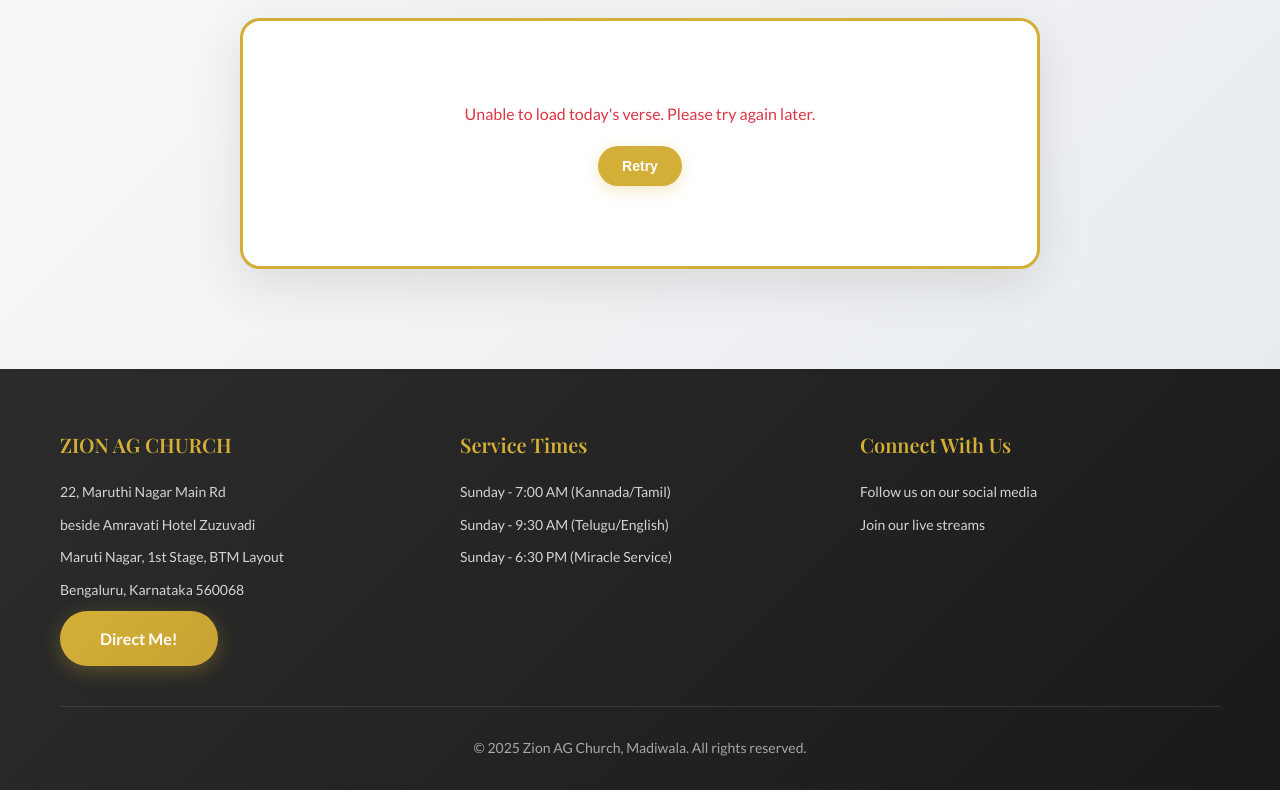
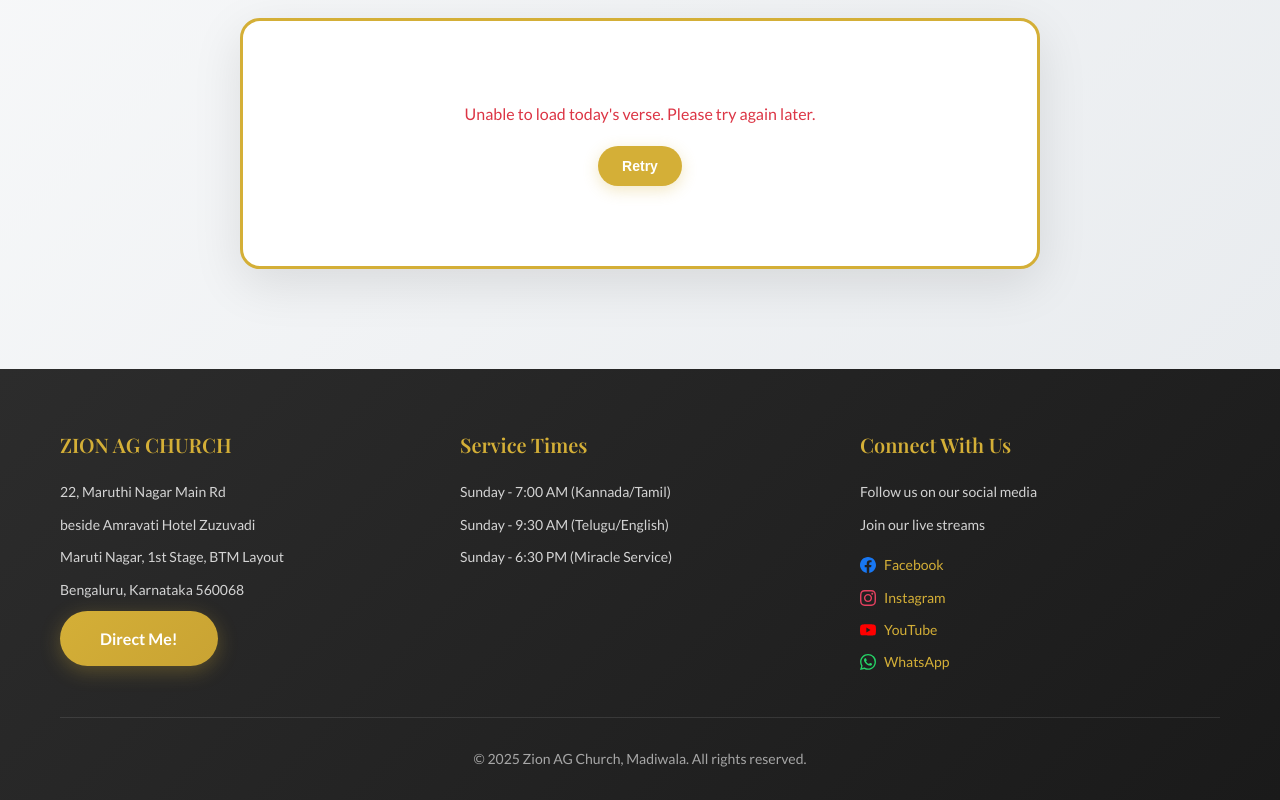
Before and after one commit to Haxer007/madiwala_map_of_churches, a plain HTML site: page church_clone/index.html in a window 1280 px wide. Shown: the part 5366-6166 px from the top of the page. Drawn offline with nearby package versions, Linux system fonts and the light colour scheme; no server answers.

Commit message:
Update index.html

```diff
--- a/church_clone/index.html
+++ b/church_clone/index.html
@@ -1235,6 +1235,30 @@ h1, h2, h3, h4, h5, h6 {
     margin-bottom: 10px;
     color: rgba(255, 255, 255, 0.8);
     font-size: 14px;
+}
+
+.social-links {
+    display: flex;
+    flex-direction: column;
+    gap: 4px;
+    margin-top: 15px;
+}
+
+.social-link {
+    color: #d4af37;
+    text-decoration: none;
+    font-size: 14px;
+    font-weight: 500;
+    transition: all 0.3s ease;
+    padding: 3px 0;
+    display: flex;
+    align-items: center;
+    gap: 8px;
+}
+
+.social-link:hover {
+    color: #e0bb47;
+    text-decoration: underline;
 }
 
 .footer-bottom {
@@ -1921,6 +1945,32 @@ h1, h2, h3, h4, h5, h6 {
                     <h3>Connect With Us</h3>
                     <p>Follow us on our social media</p>
                     <p>Join our live streams</p>
+                    <div class="social-links">
+                        <a href="https://www.facebook.com/ZionAGMadiwala/" target="_blank" class="social-link">
+                            <svg width="16" height="16" viewBox="0 0 24 24" fill="#1877F2">
+                                <path d="M24 12.073c0-6.627-5.373-12-12-12s-12 5.373-12 12c0 5.99 4.388 10.954 10.125 11.854v-8.385H7.078v-3.47h3.047V9.43c0-3.007 1.792-4.669 4.533-4.669 1.312 0 2.686.235 2.686.235v2.953H15.83c-1.491 0-1.956.925-1.956 1.874v2.25h3.328l-.532 3.47h-2.796v8.385C19.612 23.027 24 18.062 24 12.073z"/>
+                            </svg>
+                            Facebook
+                        </a>
+                        <a href="https://www.instagram.com/zion_agchurch/" target="_blank" class="social-link">
+                            <svg width="16" height="16" viewBox="0 0 24 24" fill="#E4405F">
+                                <path d="M12 2.163c3.204 0 3.584.012 4.85.07 3.252.148 4.771 1.691 4.919 4.919.058 1.265.069 1.645.069 4.849 0 3.205-.012 3.584-.069 4.849-.149 3.225-1.664 4.771-4.919 4.919-1.266.058-1.644.07-4.85.07-3.204 0-3.584-.012-4.849-.07-3.26-.149-4.771-1.699-4.919-4.92-.058-1.265-.07-1.644-.07-4.849 0-3.204.013-3.583.07-4.849.149-3.227 1.664-4.771 4.919-4.919 1.266-.057 1.645-.069 4.849-.069zm0-2.163c-3.259 0-3.667.014-4.947.072-4.358.2-6.78 2.618-6.98 6.98-.059 1.281-.073 1.689-.073 4.948 0 3.259.014 3.668.072 4.948.2 4.358 2.618 6.78 6.98 6.98 1.281.058 1.689.072 4.948.072 3.259 0 3.668-.014 4.948-.072 4.354-.2 6.782-2.618 6.979-6.98.059-1.28.073-1.689.073-4.948 0-3.259-.014-3.667-.072-4.947-.196-4.354-2.617-6.78-6.979-6.98-1.281-.059-1.69-.073-4.949-.073zm0 5.838c-3.403 0-6.162 2.759-6.162 6.162s2.759 6.163 6.162 6.163 6.162-2.759 6.162-6.163c0-3.403-2.759-6.162-6.162-6.162zm0 10.162c-2.209 0-4-1.79-4-4 0-2.209 1.791-4 4-4s4 1.791 4 4c0 2.21-1.791 4-4 4zm6.406-11.845c-.796 0-1.441.645-1.441 1.44s.645 1.44 1.441 1.44c.795 0 1.439-.645 1.439-1.44s-.644-1.44-1.439-1.44z"/>
+                            </svg>
+                            Instagram
+                        </a>
+                        <a href="https://www.youtube.com/c/ZionAGChurchMadiwala" target="_blank" class="social-link">
+                            <svg width="16" height="16" viewBox="0 0 24 24" fill="#FF0000">
+                                <path d="M23.498 6.186a3.016 3.016 0 0 0-2.122-2.136C19.505 3.545 12 3.545 12 3.545s-7.505 0-9.377.505A3.017 3.017 0 0 0 .502 6.186C0 8.07 0 12 0 12s0 3.93.502 5.814a3.016 3.016 0 0 0 2.122 2.136c1.871.505 9.376.505 9.376.505s7.505 0 9.377-.505a3.015 3.015 0 0 0 2.122-2.136C24 15.93 24 12 24 12s0-3.93-.502-5.814zM9.545 15.568V8.432L15.818 12l-6.273 3.568z"/>
+                            </svg>
+                            YouTube
+                        </a>
+                        <a href="https://api.whatsapp.com/send?phone=%2B919845589302" target="_blank" class="social-link">
+                            <svg width="16" height="16" viewBox="0 0 24 24" fill="#25D366">
+                                <path d="M17.472 14.382c-.297-.149-1.758-.867-2.03-.967-.273-.099-.471-.148-.67.15-.197.297-.767.966-.94 1.164-.173.199-.347.223-.644.075-.297-.15-1.255-.463-2.39-1.475-.883-.788-1.48-1.761-1.653-2.059-.173-.297-.018-.458.13-.606.134-.133.298-.347.446-.52.149-.174.198-.298.298-.497.099-.198.05-.371-.025-.52-.075-.149-.669-1.612-.916-2.207-.242-.579-.487-.5-.669-.51-.173-.008-.371-.01-.57-.01-.198 0-.52.074-.792.372-.272.297-1.04 1.016-1.04 2.479 0 1.462 1.065 2.875 1.213 3.074.149.198 2.096 3.2 5.077 4.487.709.306 1.262.489 1.694.625.712.227 1.36.195 1.871.118.571-.085 1.758-.719 2.006-1.413.248-.694.248-1.289.173-1.413-.074-.124-.272-.198-.57-.347m-5.421 7.403h-.004a9.87 9.87 0 01-5.031-1.378l-.361-.214-3.741.982.998-3.648-.235-.374a9.86 9.86 0 01-1.51-5.26c.001-5.45 4.436-9.884 9.888-9.884 2.64 0 5.122 1.03 6.988 2.898a9.825 9.825 0 012.893 6.994c-.003 5.45-4.437 9.884-9.885 9.884m8.413-18.297A11.815 11.815 0 0012.05 0C5.495 0 .16 5.335.157 11.892c0 2.096.547 4.142 1.588 5.945L.057 24l6.305-1.654a11.882 11.882 0 005.683 1.448h.005c6.554 0 11.89-5.335 11.893-11.893A11.821 11.821 0 0020.885 3.488"/>
+                            </svg>
+                            WhatsApp
+                        </a>
+                    </div>
                 </div>
 
             </div>
```
